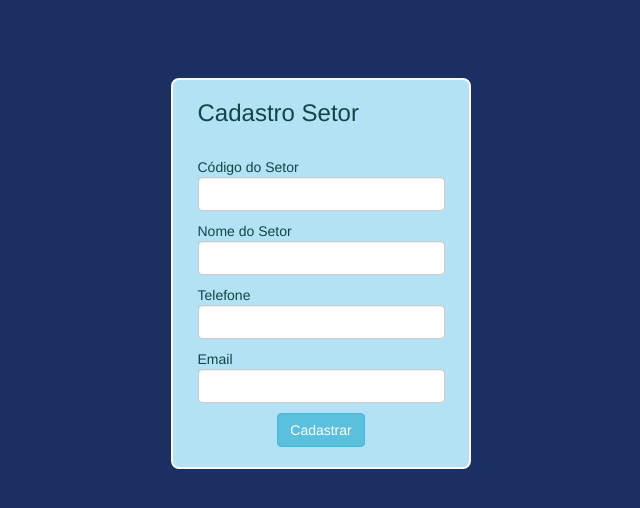
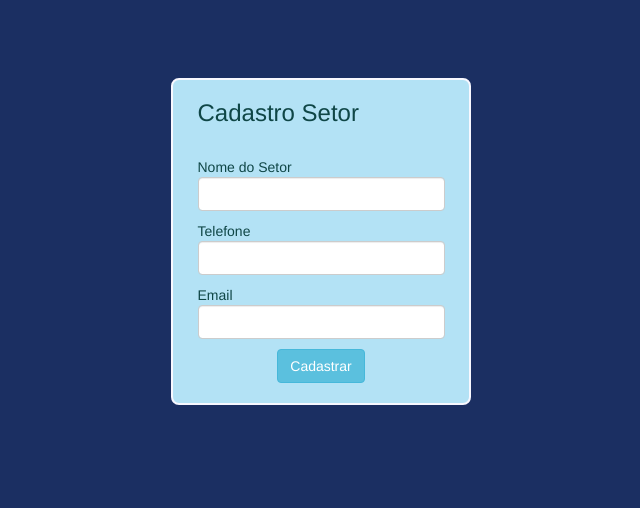
Before and after one commit to Yansb/trabalho-lp3, a PHP site: page /cadastroSetor.php in a window 1280 px wide. Shown: the part 108-616 px from the top of the page, without its empty margins (341-981 px from the left). Run offline with PHP 8.4, Linux system fonts and the light colour scheme.

Commit message:
Atualização

```diff
--- a/View/cadastroSetor.php
+++ b/View/cadastroSetor.php
@@ -54,17 +54,14 @@
 
 
   <div class="formArea" style=" height: auto;">
-    <form id="box" method="POST" action="#">
+    <form id="box" method="POST" action="../Controller/ControladorSetor.php">
       <h3>Cadastro Setor </h3>
       <div class="form-row">
         <div class="col-md-30">
           <br>
+
           <p>
-            Código do Setor<input class="form-control" value="" type="text" id="CodigoSetor" name="CodigoSetor" size="25px"
-              maxlength="100">
-          </p>
-          <p>
-            Nome do Setor<input class="form-control" value="" type="text" id="NomeSetor" name="NomeSetor" size="25px"
+            Nome do Setor<input class="form-control" value="" type="text" id="NomeSetor" name="Nome" size="25px"
               maxlength="100"> </p>
           <p>
             Telefone<input class="form-control" value=""  type="text" id="Telefone" name="Telefone" size="25px" maxlength="100">
@@ -72,7 +69,7 @@
           <p>
             Email<input class="form-control" value="" type="email" id="Email" name="Email" size="25px" maxlength="100">
           </p>
-
+          <input type="hidden" id="Acao" name="Acao" value="Adicionar">
           <div class="botoes">
               <button class="btn btn-info" type="submit" name="validar"  onclick="return valida();"> Cadastrar</button>
 
```
